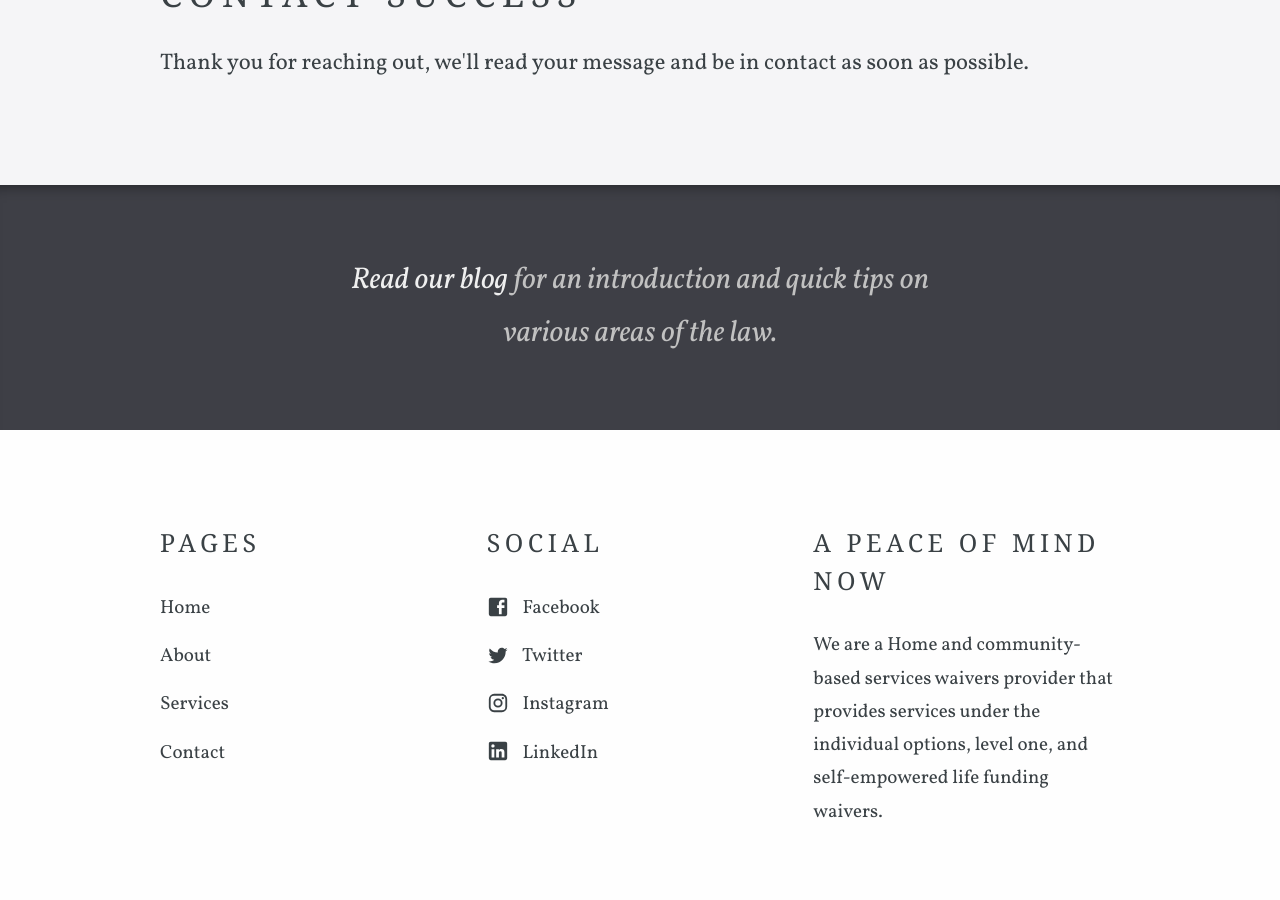
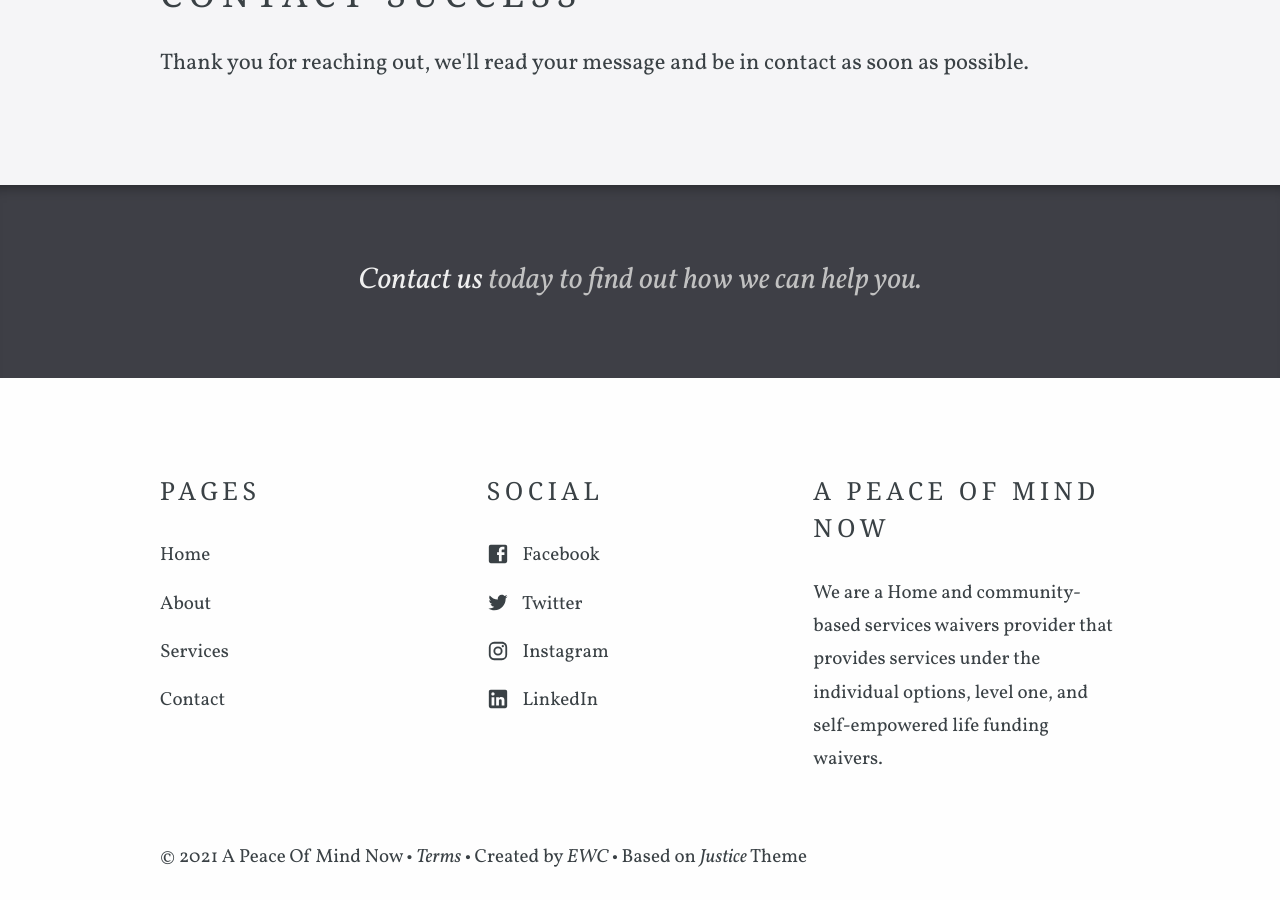
Before and after one commit to eyedarts/a-peace-of-mind-now, a Jekyll site: the page built from contact-success.html, in a window 1280 px wide and 900 px high, scrolled down 538 px. Built offline with Jekyll 4.4.1, drawn with Linux system fonts in a browser that asks for light colours; some web fonts are replaced.

Commit message:
Update quote section on contact page

```diff
--- a/_layouts/default.html
+++ b/_layouts/default.html
@@ -61,7 +61,7 @@
 		{% else %}
 			<section class="quote-section">
 				<p class="container editable">
-					<a href="{{ site.baseurl }}/blog/">Read our blog</a> for an introduction and quick tips on various areas of the law.
+					<a href="{{ site.baseurl }}/contact/">Contact us</a> today to find out how we can help you.
 				</p>
 			</section>
 		{% endif %}
```
